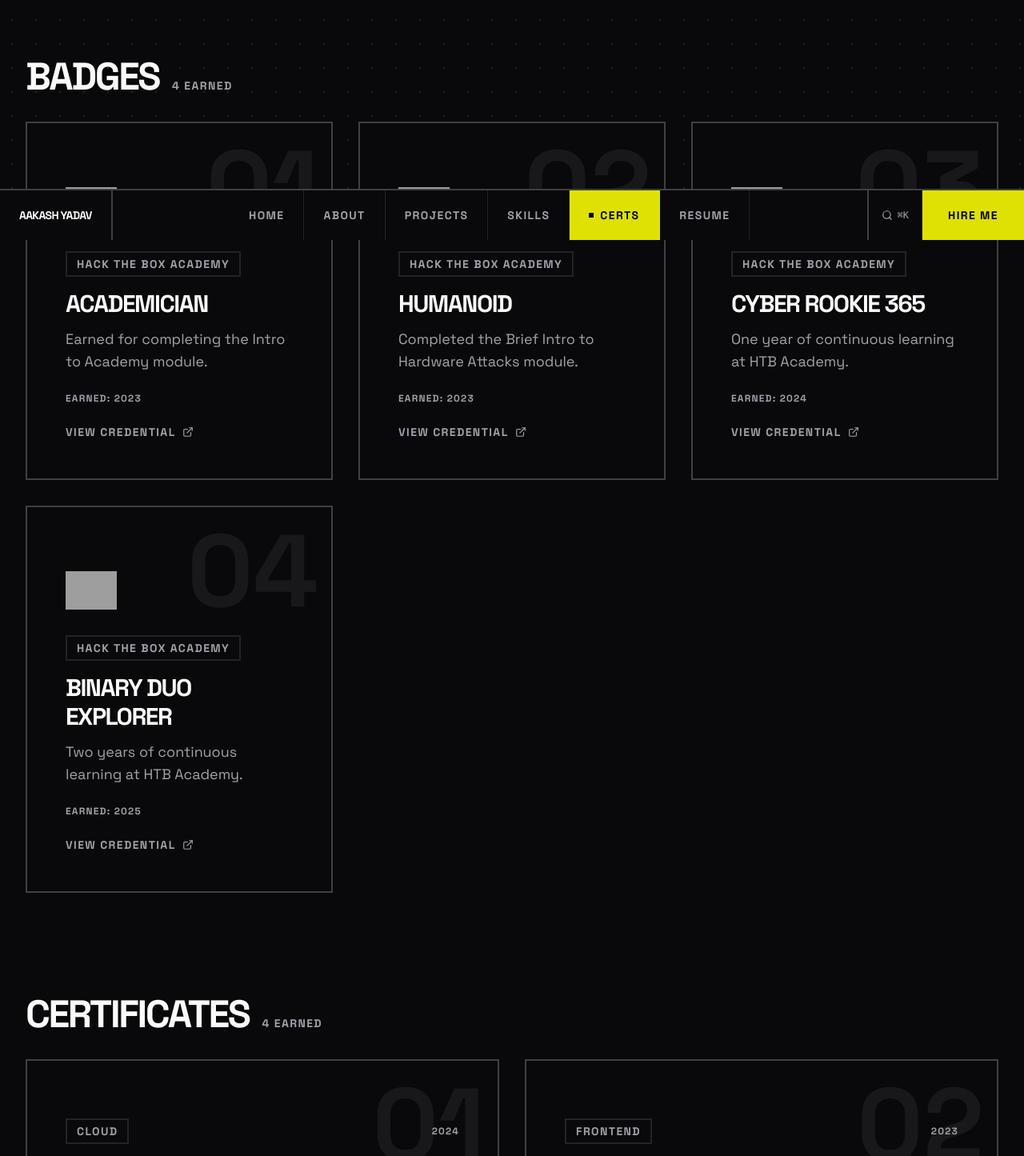
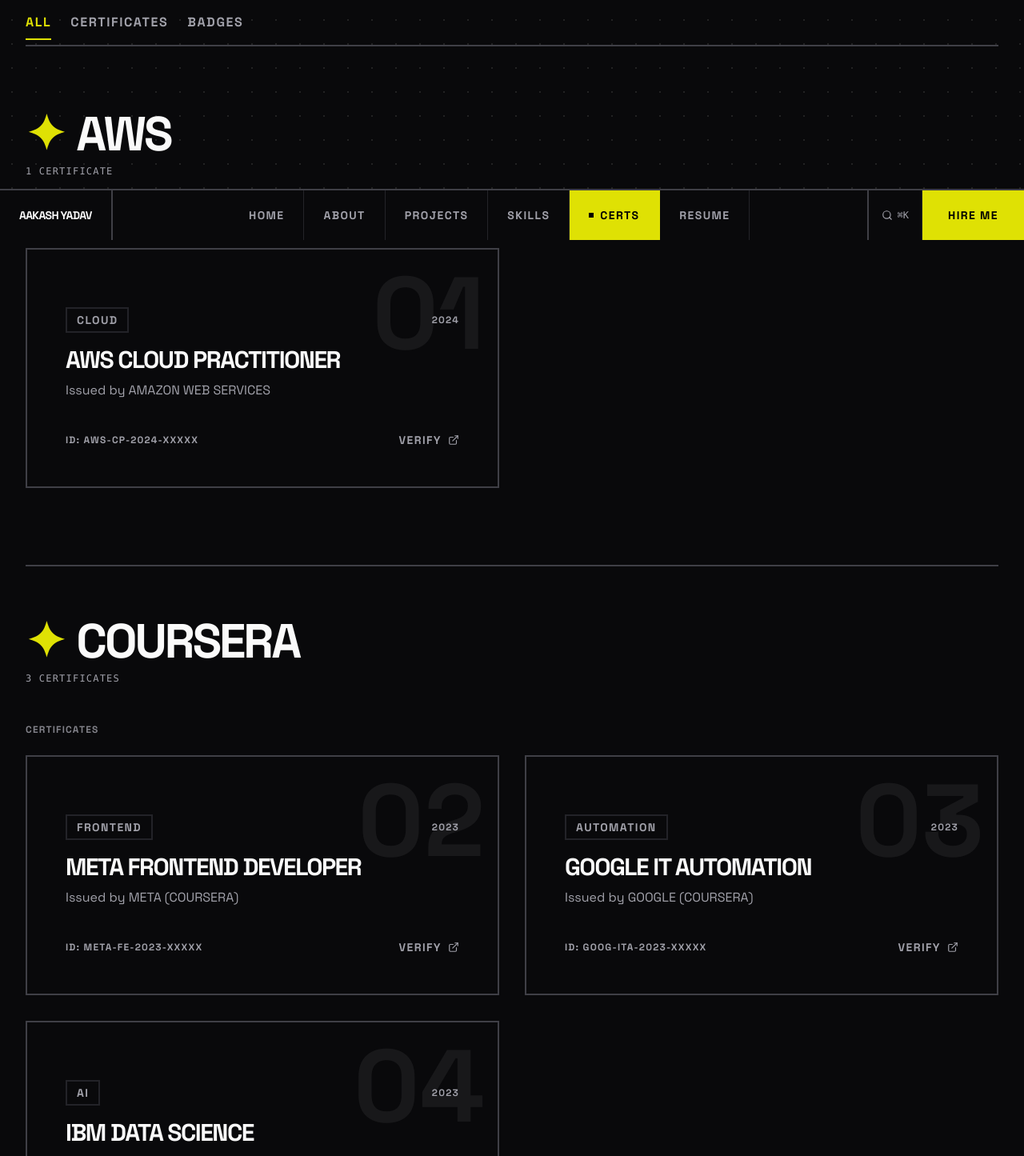
Before and after one commit to Superbiouss/Portfolio, a Next.js app: page /certificates in a window 1280 px wide. Shown: the part 500-1945 px from the top of the page at 80% size. Built offline with nearby package versions, Linux system fonts and the light colour scheme; no server answers; the database is empty; grey boxes are pictures that could not be loaded.

Commit message:
feat: add CertificatesClient component to render grouped certifications and badges

```diff
--- a/src/app/certificates/certificates-client.tsx
+++ b/src/app/certificates/certificates-client.tsx
@@ -1,5 +1,6 @@
 "use client";
 
+import { useState, useMemo } from "react";
 import { Badge } from "@/components/ui/badge";
 import { Card, CardContent, CardFooter, CardTitle, CardDescription } from "@/components/ui/card";
 import { Button } from "@/components/ui/button";
@@ -18,36 +19,144 @@
   imageUrl: string; badgeUrl: string; date: string;
 }
 
+function getPlatformFromIssuer(issuer: string): string {
+  const upper = issuer.toUpperCase();
+  if (upper.includes("COURSERA")) return "COURSERA";
+  if (upper.includes("UDEMY")) return "UDEMY";
+  if (upper.includes("N8N")) return "N8N";
+  if (upper.includes("ANTHROPIC")) return "ANTHROPIC";
+  if (upper.includes("HACK THE BOX") || upper.includes("HTB")) return "HACK THE BOX";
+  if (upper.includes("AMAZON") || upper.includes("AWS")) return "AWS";
+  return issuer; // Fallback to raw issuer
+}
+
 export default function CertificatesClient({ certs, badges }: { certs: Cert[]; badges: BadgeItem[] }) {
+  const [activeType, setActiveType] = useState<"ALL" | "CERTIFICATES" | "BADGES">("ALL");
+
+  const platformGroups = useMemo(() => {
+    const groups: Record<string, { certs: Cert[]; badges: BadgeItem[] }> = {};
+
+    certs.forEach((c) => {
+      const platform = getPlatformFromIssuer(c.issuer);
+      if (!groups[platform]) {
+        groups[platform] = { certs: [], badges: [] };
+      }
+      groups[platform].certs.push(c);
+    });
+
+    badges.forEach((b) => {
+      const platform = getPlatformFromIssuer(b.issuer);
+      if (!groups[platform]) {
+        groups[platform] = { certs: [], badges: [] };
+      }
+      groups[platform].badges.push(b);
+    });
+
+    return Object.entries(groups)
+      .map(([platform, data]) => {
+        const filteredCerts = activeType === "BADGES" ? [] : data.certs;
+        const filteredBadges = activeType === "CERTIFICATES" ? [] : data.badges;
+        return [platform, { certs: filteredCerts, badges: filteredBadges }] as const;
+      })
+      .filter(([, data]) => data.certs.length > 0 || data.badges.length > 0)
+      .sort(([platA], [platB]) => platA.localeCompare(platB));
+  }, [certs, badges, activeType]);
+
   return (
     <div className="max-w-[95vw] mx-auto py-16 md:py-32">
       <Button variant="ghost" size="sm" asChild className="mb-12">
         <Link href="/"><ArrowLeft className="mr-2 w-4 h-4" /> HOME</Link>
       </Button>
 
-      <div className="mb-16 md:mb-24">
+      <div className="mb-20">
         <span className="text-xs md:text-sm font-bold uppercase tracking-widest text-muted-foreground block mb-2">CREDENTIALS</span>
-        <h1 className="text-5xl md:text-7xl lg:text-8xl font-bold uppercase tracking-tighter leading-none">
+        <h1 className="text-5xl md:text-7xl lg:text-8xl font-bold uppercase tracking-tighter leading-none mb-10">
           CERTIFICATES<br />& <span className="text-accent">BADGES</span>
         </h1>
+
+        {/* Tab switcher for Certificates / Badges */}
+        <div className="flex border-b-2 border-border gap-6 pb-2 mb-10">
+          {(["ALL", "CERTIFICATES", "BADGES"] as const).map((type) => (
+            <button
+              key={type}
+              onClick={() => setActiveType(type)}
+              className={`text-sm md:text-base font-bold uppercase tracking-widest pb-2 relative transition-colors duration-300 cursor-pointer ${
+                activeType === type ? "text-accent" : "text-muted-foreground hover:text-foreground"
+              }`}
+            >
+              {type}
+              {activeType === type && (
+                <span className="absolute bottom-[-2px] left-0 right-0 h-[2px] bg-accent" />
+              )}
+            </button>
+          ))}
+        </div>
       </div>
 
-      {/* ═══ BADGES SECTION ═══ */}
-      {badges.length > 0 && (
-        <section className="mb-20 md:mb-32">
-          <div className="flex items-baseline gap-4 mb-8">
-            <h2 className="text-3xl md:text-5xl font-bold uppercase tracking-tighter leading-none">BADGES</h2>
-            <span className="text-sm font-bold uppercase tracking-widest text-muted-foreground">{badges.length} EARNED</span>
+      <div className="space-y-24">
+        {platformGroups.map(([platform, data]) => (
+          <section key={platform} className="border-t-2 border-border pt-16 first:border-t-0 first:pt-0">
+            {/* Platform Title Banner */}
+            <div className="mb-12">
+              <h2 className="text-4xl md:text-6xl font-black uppercase tracking-tighter leading-none text-foreground flex items-center gap-4">
+                <span className="text-accent">✦</span> {platform}
+              </h2>
+              <div className="mt-2 text-xs font-mono uppercase tracking-widest text-muted-foreground">
+                {data.certs.length > 0 && `${data.certs.length} Certificate${data.certs.length > 1 ? 's' : ''}`}
+                {data.certs.length > 0 && data.badges.length > 0 && " • "}
+                {data.badges.length > 0 && `${data.badges.length} Badge${data.badges.length > 1 ? 's' : ''}`}
+              </div>
             </div>
 
+            {/* Certificates Grid inside this Platform */}
+            {data.certs.length > 0 && (
+              <div className={data.badges.length > 0 ? "mb-16" : ""}>
+                <h3 className="text-xs font-bold uppercase tracking-widest text-muted-foreground/80 mb-6">CERTIFICATES</h3>
+                <div className="grid grid-cols-1 md:grid-cols-2 gap-6 md:gap-8">
+                  {data.certs.map((cert, i) => (
+                    <motion.div
+                      key={cert.id}
+                      initial={{ opacity: 0, y: 20 }}
+                      whileInView={{ opacity: 1, y: 0 }}
+                      viewport={{ once: true }}
+                      transition={{ delay: i * 0.05, duration: 0.3, ease: "easeOut" }}
+                      className="group"
+                    >
+                      <Card className="h-full flex flex-col relative border-2 border-border bg-background transition-all duration-300 hover:border-accent cursor-pointer min-h-[200px]">
+                        <span className="absolute top-4 right-4 text-[6rem] md:text-[8rem] font-bold leading-none text-muted/50 select-none group-hover:text-accent-foreground/10 transition-colors duration-300" aria-hidden="true">{cert.num}</span>
+                        <CardContent className="flex-1 relative z-10 pt-6">
+                          <div className="flex items-center justify-between mb-4">
+                            <Badge variant="outline" className="border-border/50 text-muted-foreground">{cert.category}</Badge>
+                            <span className="text-xs font-bold uppercase tracking-widest text-muted-foreground group-hover:text-accent-foreground/60 transition-colors duration-300">{cert.date}</span>
+                          </div>
+                          <CardTitle className="mb-2">{cert.title}</CardTitle>
+                          <p className="text-muted-foreground mb-4">Issued by {cert.issuer}</p>
+                        </CardContent>
+                        <CardFooter className="relative z-10 mt-auto flex items-center justify-between">
+                          {cert.credentialId && <span className="text-xs font-bold uppercase tracking-widest text-muted-foreground group-hover:text-accent-foreground/40 transition-colors duration-300">ID: {cert.credentialId}</span>}
+                          <a href={cert.verifyUrl} target="_blank" rel="noopener noreferrer" className="text-sm font-bold uppercase tracking-widest text-muted-foreground group-hover:text-accent-foreground flex items-center gap-2 transition-colors duration-300">
+                            VERIFY <ExternalLink className="w-3.5 h-3.5" />
+                          </a>
+                        </CardFooter>
+                      </Card>
+                    </motion.div>
+                  ))}
+                </div>
+              </div>
+            )}
+
+            {/* Badges Grid inside this Platform */}
+            {data.badges.length > 0 && (
+              <div>
+                <h3 className="text-xs font-bold uppercase tracking-widest text-muted-foreground/80 mb-6">DIGITAL BADGES</h3>
                 <div className="grid grid-cols-1 md:grid-cols-2 lg:grid-cols-3 gap-6 md:gap-8">
-            {badges.map((badge, i) => (
+                  {data.badges.map((badge, i) => (
                     <motion.div
                       key={badge.id}
                       initial={{ opacity: 0, y: 30 }}
                       whileInView={{ opacity: 1, y: 0 }}
                       viewport={{ once: true }}
-                transition={{ delay: i * 0.1, duration: 0.4, ease: "easeOut" as const }}
+                      transition={{ delay: i * 0.05, duration: 0.4, ease: "easeOut" }}
                       className="group"
                     >
                       <Card className="h-full flex flex-col relative bg-background border-2 border-border rounded-none hover:border-accent transition-colors duration-300">
@@ -90,46 +199,11 @@
                     </motion.div>
                   ))}
                 </div>
-        </section>
-      )}
-
-      {/* ═══ CERTIFICATES SECTION ═══ */}
-      <section>
-        <div className="flex items-baseline gap-4 mb-8">
-          <h2 className="text-3xl md:text-5xl font-bold uppercase tracking-tighter leading-none">CERTIFICATES</h2>
-          <span className="text-sm font-bold uppercase tracking-widest text-muted-foreground">{certs.length} EARNED</span>
-        </div>
-
-        {certs.length > 0 ? (
-          <div className="grid grid-cols-1 md:grid-cols-2 gap-6 md:gap-8">
-            {certs.map((cert, i) => (
-              <motion.div key={cert.id} initial={{ opacity: 0, y: 20 }} whileInView={{ opacity: 1, y: 0 }} viewport={{ once: true }} transition={{ delay: i * 0.08, duration: 0.3, ease: "easeOut" as const }} className="group">
-                <Card className="h-full flex flex-col relative border-2 border-border bg-background transition-all duration-300 hover:border-accent cursor-pointer min-h-[200px]">
-                  <span className="absolute top-4 right-4 text-[6rem] md:text-[8rem] font-bold leading-none text-muted/50 select-none group-hover:text-accent-foreground/10 transition-colors duration-300" aria-hidden="true">{cert.num}</span>
-                  <CardContent className="flex-1 relative z-10 pt-6">
-                    <div className="flex items-center justify-between mb-4">
-                      <Badge variant="outline" className="border-border/50 text-muted-foreground">{cert.category}</Badge>
-                      <span className="text-xs font-bold uppercase tracking-widest text-muted-foreground group-hover:text-accent-foreground/60 transition-colors duration-300">{cert.date}</span>
-                    </div>
-                    <CardTitle className="mb-2">{cert.title}</CardTitle>
-                    <p className="text-muted-foreground mb-4">Issued by {cert.issuer}</p>
-                  </CardContent>
-                  <CardFooter className="relative z-10 mt-auto flex items-center justify-between">
-                    {cert.credentialId && <span className="text-xs font-bold uppercase tracking-widest text-muted-foreground group-hover:text-accent-foreground/40 transition-colors duration-300">ID: {cert.credentialId}</span>}
-                    <a href={cert.verifyUrl} target="_blank" rel="noopener noreferrer" className="text-sm font-bold uppercase tracking-widest text-muted-foreground group-hover:text-accent-foreground flex items-center gap-2 transition-colors duration-300">
-                      VERIFY <ExternalLink className="w-3.5 h-3.5" />
-                    </a>
-                  </CardFooter>
-                </Card>
-              </motion.div>
-            ))}
-          </div>
-        ) : (
-          <div className="border-2 border-border p-12 text-center">
-            <p className="text-lg text-muted-foreground">No certificates added yet.</p>
               </div>
             )}
           </section>
+        ))}
+      </div>
     </div>
   );
 }
```
Lines whose indentation alone changed are shown as unchanged.
